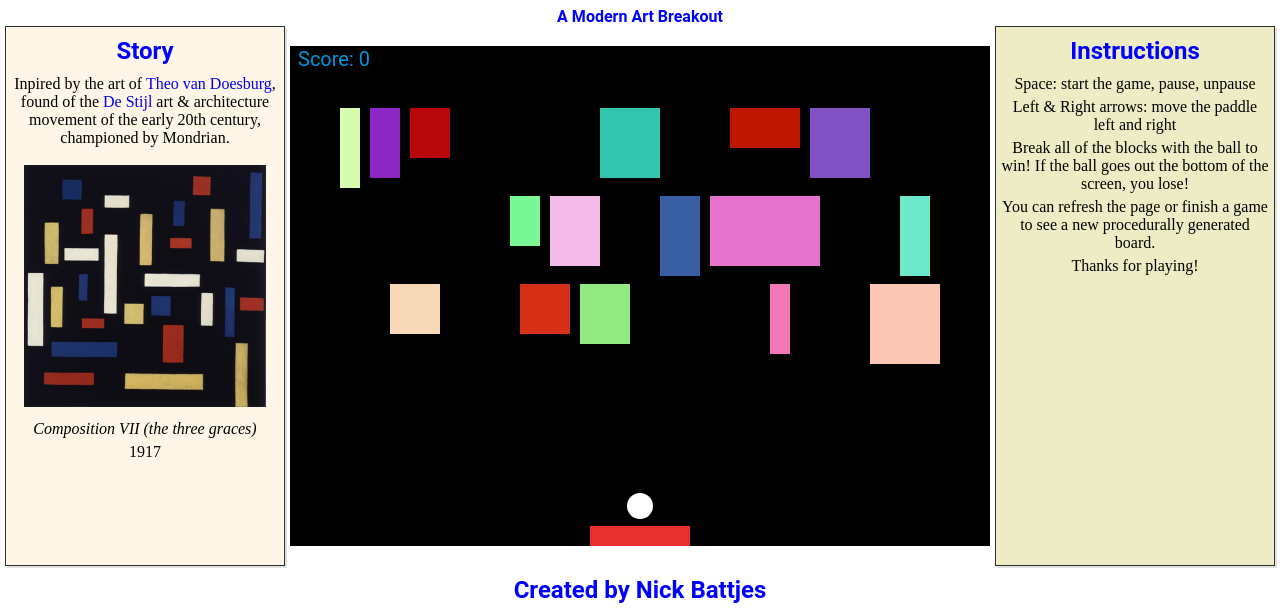
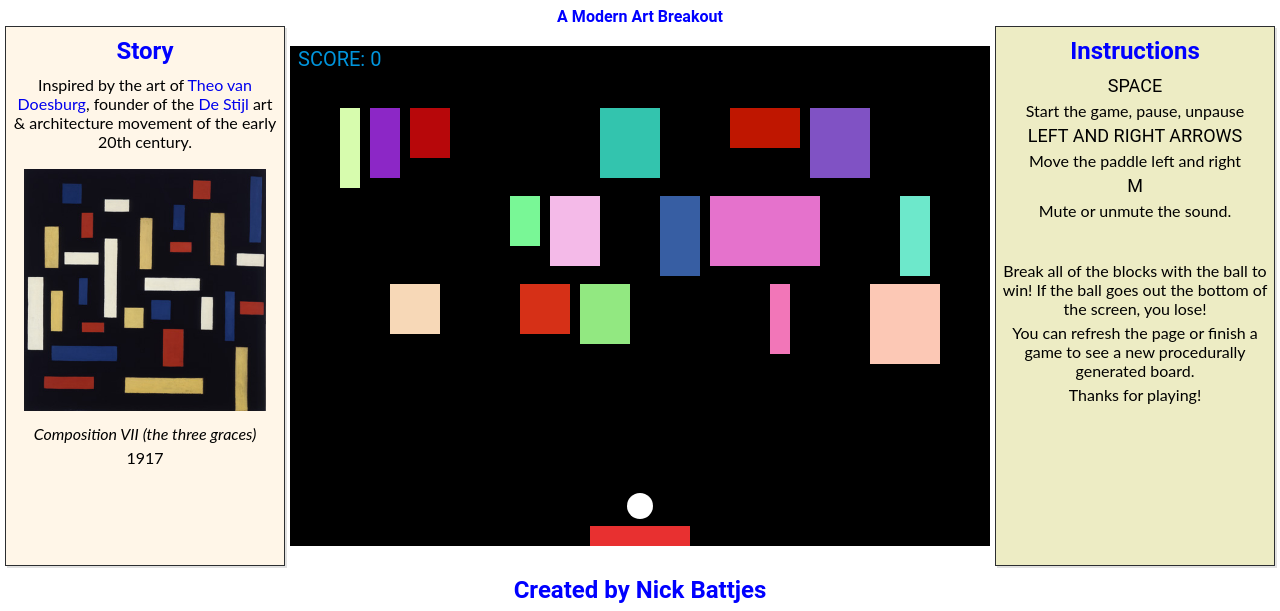
Before and after one commit to Battjmo/BreakStijl, a website: page index.html in a window 1280 px wide. Shown: the part 51-662 px from the top of the page. Drawn offline with Linux system fonts and the light colour scheme.

Commit message:
add mute button, minor CSS

```diff
--- a/gameFiles/bundle.js
+++ b/gameFiles/bundle.js
@@ -358,7 +358,7 @@ class Game {
     this.victory.onended = function() {
     alert("YOU WIN! PRESS RESTURN TO HAVE ANOTHER GO.");
     document.location.reload();
-
+    this.muted = false;
     };
   }
 
@@ -449,14 +449,17 @@ class Game {
 
       //keypress handling
     keyDownHandler(e) {
-      if(e.keyCode == 39) {
+      if(e.keyCode === 39) {
           this.rightPressed = true;
       }
-      else if(e.keyCode == 37) {
+      else if(e.keyCode === 37) {
           this.leftPressed = true;
       }
-      else if(e.keyCode == 32) {
+      else if(e.keyCode === 32) {
         this.play = !this.play;
+      }
+      else if(e.keyCode === 77) {
+        this.muted = !this.muted;
       }
     }
 
@@ -481,11 +484,18 @@ class Game {
     drawScore() {
       this.ctx.font = "20px Roboto";
       this.ctx.fillStyle = "#0095DD";
-      this.ctx.fillText("Score: " + this.score, 8, 20);
+      this.ctx.fillText("SCORE: " + this.score, 8, 20);
     }
 
     //DRAW LOOP
     draw() {
+      if (this.muted) {
+        this.bloop.muted = true;
+        this.victory.muted = true;
+      } else {
+        this.bloop.muted = false;
+        this.victory.muted = false;
+      }
       this.ctx.clearRect(0, 0, this.canvasWidth, this.canvasHeight);
       this.drawBricks();
       this.drawBall();
--- a/index.html
+++ b/index.html
@@ -13,8 +13,8 @@
   <div class="main">
     <div class="story">
       <h2> Story </h2>
-      <p>Inpired by the art of <a href="https://en.wikipedia.org/wiki/Theo_van_Doesburg">Theo van Doesburg</a>,
-      found of the <a href="https://en.wikipedia.org/wiki/De_Stijl">De Stijl</a> art & architecture movement of the early 20th century, championed by Mondrian.</p>
+      <p>Inspired by the art of <a href="https://en.wikipedia.org/wiki/Theo_van_Doesburg">Theo van Doesburg</a>,
+      founder of the <a href="https://en.wikipedia.org/wiki/De_Stijl">De Stijl</a> art & architecture movement of the early 20th century.</p>
       <img class="pic" src="./images/Theo_van_Doesburg_Composition_VII_(the_three_graces).jpg" alt="" >
       <p class="ital">Composition VII (the three graces)</p>
       <p>1917</p>
@@ -24,8 +24,14 @@
 
 <div class="instructions">
 <h2>Instructions</h2>
-  <p>Space: start the game, pause, unpause</p>
-  <p>Left & Right arrows: move the paddle left and right</p>
+  <p class="headline">Space</p>
+  <p> Start the game, pause, unpause</p>
+  <p class="headline">Left and right Arrows</p>
+  <p> Move the paddle left and right</p>
+  <p class="headline">M</p>
+  <p class="bottom-instruction">Mute or unmute the sound.</p>
+  <br/>
+  <br/>
   <p>Break all of the blocks with the ball to win! If the ball goes out the bottom of the screen, you lose!</p>
   <p>You can refresh the page or finish a game to see a new procedurally generated board.</p>
   <p>Thanks for playing!</p>
--- a/style.css
+++ b/style.css
@@ -29,9 +29,15 @@ h2 {
 
 p {
   text-align: center;
-  font-family: 'Gentium Book Basic', serif;
+  font-family: 'Lato', sans-serif;
   font-size: 16px;
   margin-bottom: 5px;
+}
+
+.headline {
+  font-size: 18px;
+  text-transform: uppercase;
+  font-family: 'Roboto', sans-serif;
 }
 
 .main {
```
Also changed, not shown: gameFiles/game.js (+15 -5 lines), 1 other file.
